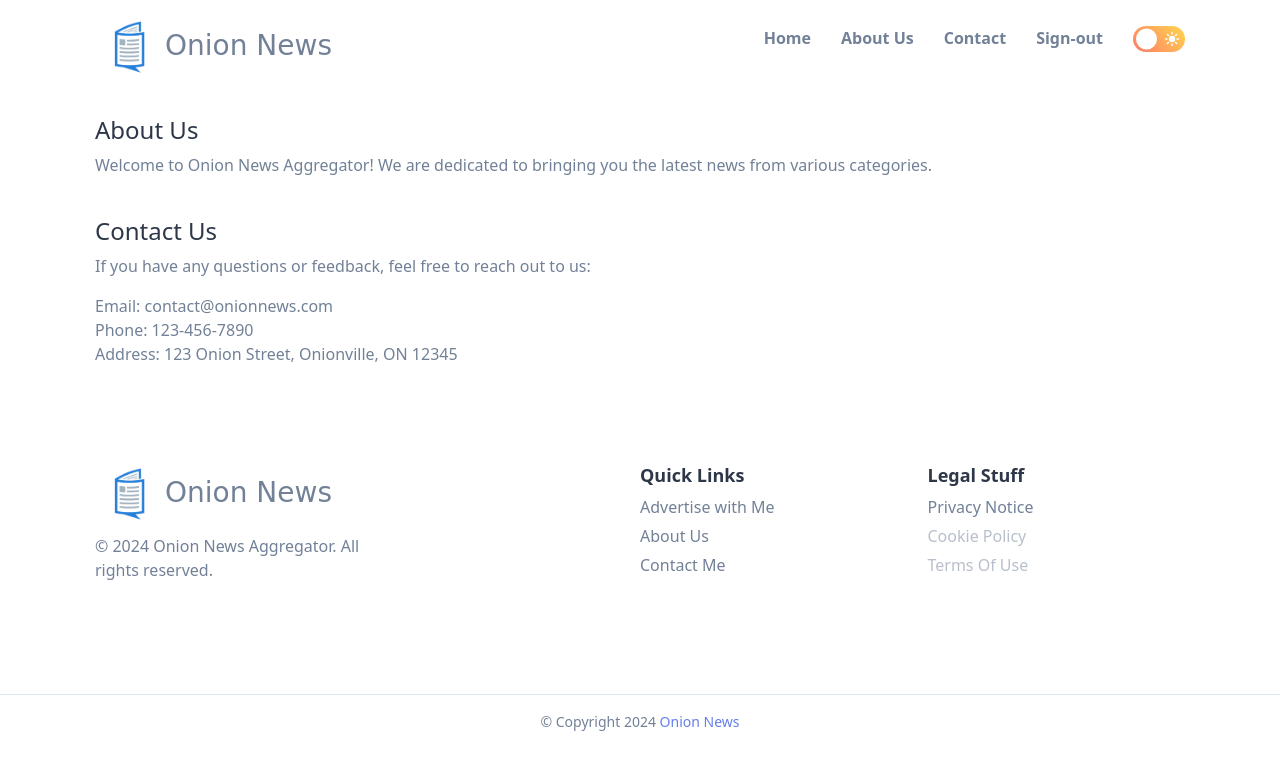
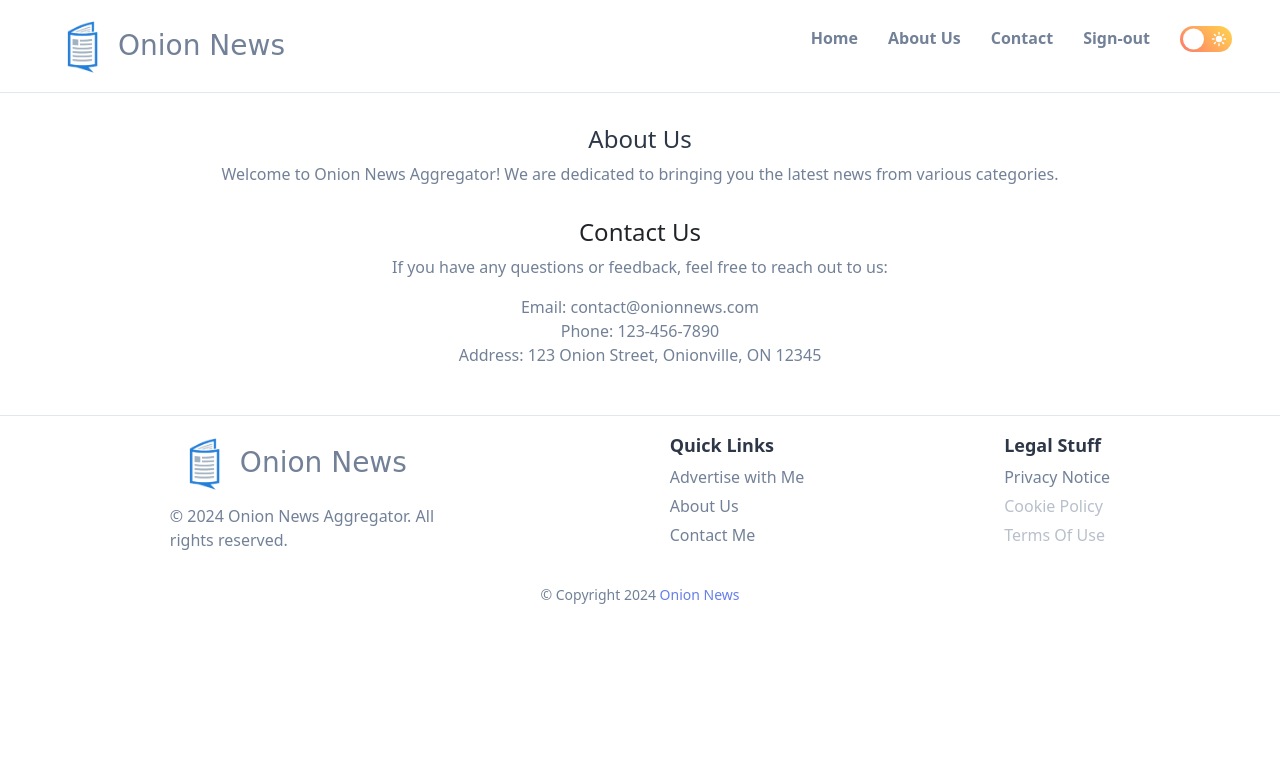
Before and after one commit to SiddharthBahuguna/NEWS-AGGREGATOR-PROJECT, a Django app: page /about/ in a window 1280 px wide. Shown: the top 770 px of the page. Run offline with Django 4.2, Linux system fonts and the light colour scheme; some libraries are stand-ins or nearby versions; some web fonts are replaced.

Commit message:
UI for website

```diff
--- a/newsaggregator/static/assets/css/components/about.css
+++ b/newsaggregator/static/assets/css/components/about.css
@@ -1,9 +1,19 @@
+/* About us page */
+.about {
+    padding: 2rem;
+    /* display: flex; */
+    text-align: center;
+
+}
+
+.about-us {
+    padding-bottom: 1rem;
+}
+
+
 .about-us h4{
     color: var(--foreground-primary);
 }
-.about-us p{
+p, ul{
     color: var(--foreground-secondary);
 }
-.about-us ul{
-    color: var(--foreground-secondary);
-}
--- a/newsaggregator/static/assets/css/style.css
+++ b/newsaggregator/static/assets/css/style.css
@@ -228,17 +228,34 @@ html {
   #HEADER
 \*-----------------------------------*/
 
-header { background: var(--background-primary); }
+header {
+  background: var(--background-primary);
+}
 
 header .flex-wrapper { display: none; }
 
-.navbar {
+
+.navbar-section {
+  padding-left: 3rem;
+  padding-right: 3rem;
+  border-bottom: 1px solid var(--action-primary);
+}
+
+
+.navbar-section .navbar {
   display:         flex;
   justify-content: space-between;
   align-items:     center;
   gap: 15px;
   padding: 15px 0;
 }
+
+.dropdown {
+  padding-top: 2rem;
+  padding-right: 1rem;
+  padding-bottom: 1rem;;
+}
+
 .logo-container {
   display: flex;
   align-items: center;
@@ -325,7 +342,10 @@ header .btn-group {
   color: var(--foreground-secondary);
 }
 
-.mobile-nav .nav-link:hover { color: var(--accent); }
+.mobile-nav .nav-link:hover {
+  color: var(--accent);
+
+ }
 
 
 
@@ -491,13 +511,18 @@ header .btn-group {
   #FOOTER
 \*-----------------------------------*/
 
-footer { background: var(--background-primary); }
+footer {
+  background: var(--background-primary);
+ }
 
-footer .container {
-  padding: var(--py) 15px;
-  display: grid;
+footer .footer-section {
+  padding-top: 1rem;
+  display: flex;
+  justify-content: space-evenly;
   grid-template-columns: 1fr;
   gap: 30px;
+  border-top: 1px solid var(--action-primary);
+
 }
 
 footer .wrapper { text-align: center; }
@@ -532,8 +557,8 @@ footer .wrapper { text-align: center; }
   color: var(--foreground-secondary);
   font-size: var(--fs-4);
   text-align: center;
-  padding: 1rem;
-  border-top: 1px solid var(--action-primary);
+  padding-bottom: 1rem;
+  /* border-top: 1px solid var(--action-primary); */
 }
 
 .copyright a {
@@ -693,7 +718,7 @@ footer .wrapper { text-align: center; }
    */
 
   footer .container {
-    padding: var(--py) 30px;
+    /* padding: var(--py) 30px; */
     grid-template-columns: 2fr 1fr 1fr;
   }
 
--- a/newsaggregator/templates/components/footer.html
+++ b/newsaggregator/templates/components/footer.html
@@ -1,6 +1,6 @@
 {% load static %}
 <footer>
-    <div class="container">
+    <div class="footer-section">
         <div class="wrapper">
             <a href="#" class="footer-logo">
                 <span class="logo-light">
@@ -18,7 +18,6 @@
 
         <div class="wrapper">
             <p class="footer-title">Quick Links</p>
-
             <ul>
                 <li>
                     <a href="{% url 'core:advertise' %}" class="footer-link">Advertise with Me</a>
@@ -36,16 +35,13 @@
 
         <div class="wrapper">
             <p class="footer-title">Legal Stuff</p>
-
             <ul>
                 <li>
                     <a href="{% url 'core:privacy' %}" class="footer-link">Privacy Notice</a>
                 </li>
-
                 <li>
                     <a href="#" style="pointer-events: none; opacity: 0.5;" class="footer-link">Cookie Policy</a>
                 </li>
-
                 <li>
                     <a href="#" style="pointer-events: none; opacity: 0.5;" class="footer-link">Terms Of Use</a>
                 </li>
--- a/newsaggregator/templates/core/about.html
+++ b/newsaggregator/templates/core/about.html
@@ -4,29 +4,26 @@
 {% block index %}
 <link rel="stylesheet" href="{% static './assets/css/components/about.css' %}">
 
-<div class="container about-us">
-
-    <main>
-        <br>
-        <div style="text-align: left">
-            <h4>About Us</h4>
-        </div>
+<div class="container about">
+    <div class="about-us">
+        <h4>About Us</h4>
         <p>
             Welcome to Onion News Aggregator! We are dedicated to bringing you the
             latest news from various categories.
         </p>
-        <br>
+    </div>
+    <div class="contact-us">
         <h4>Contact Us</h4>
         <p>
             If you have any questions or feedback, feel free to reach out to us:
+            <ul>
+                <li>Email: contact@onionnews.com</li>
+                <li>Phone: 123-456-7890</li>
+                <li>Address: 123 Onion Street, Onionville, ON 12345</li>
+            </ul>
         </p>
-        <ul>
-            <li>Email: contact@onionnews.com</li>
-            <li>Phone: 123-456-7890</li>
-            <li>Address: 123 Onion Street, Onionville, ON 12345</li>
-        </ul>
-    </main>
 
+    </div>
 </div>
 
 {% endblock index %}
--- a/newsaggregator/templates/partials/base.html
+++ b/newsaggregator/templates/partials/base.html
@@ -32,12 +32,12 @@
 <body class="light-theme">
 
     <header>
-        <div class="container">
+        <div class="navbar-section">
             {% include 'components/navbar.html' %}
             {% load social_share %}
-            {% block category %}
+        </div>
+        {% block category %}
             {% endblock category %}
-        </div>
         {% block index %}
         {% endblock index %}
     </header>
```
